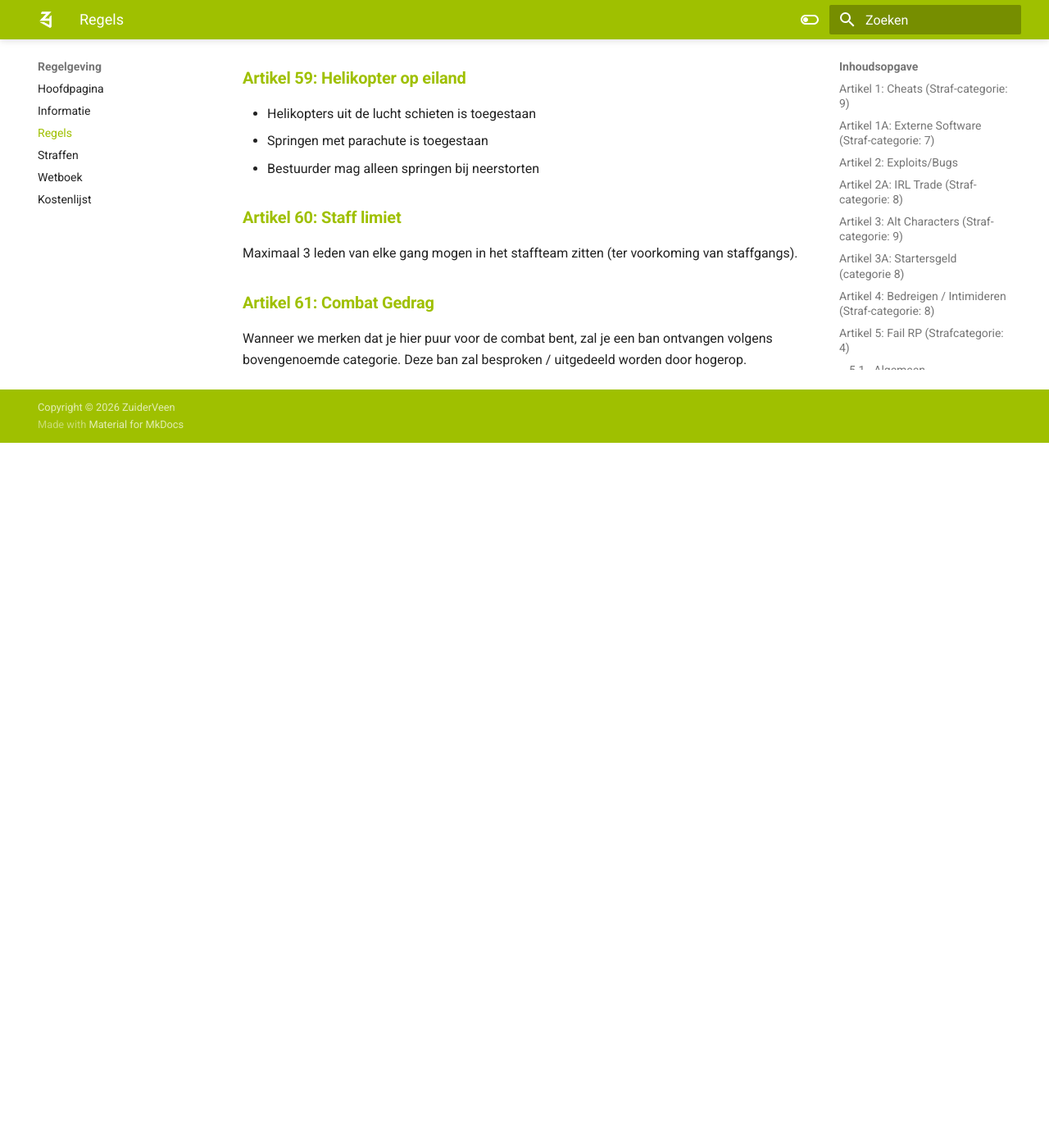
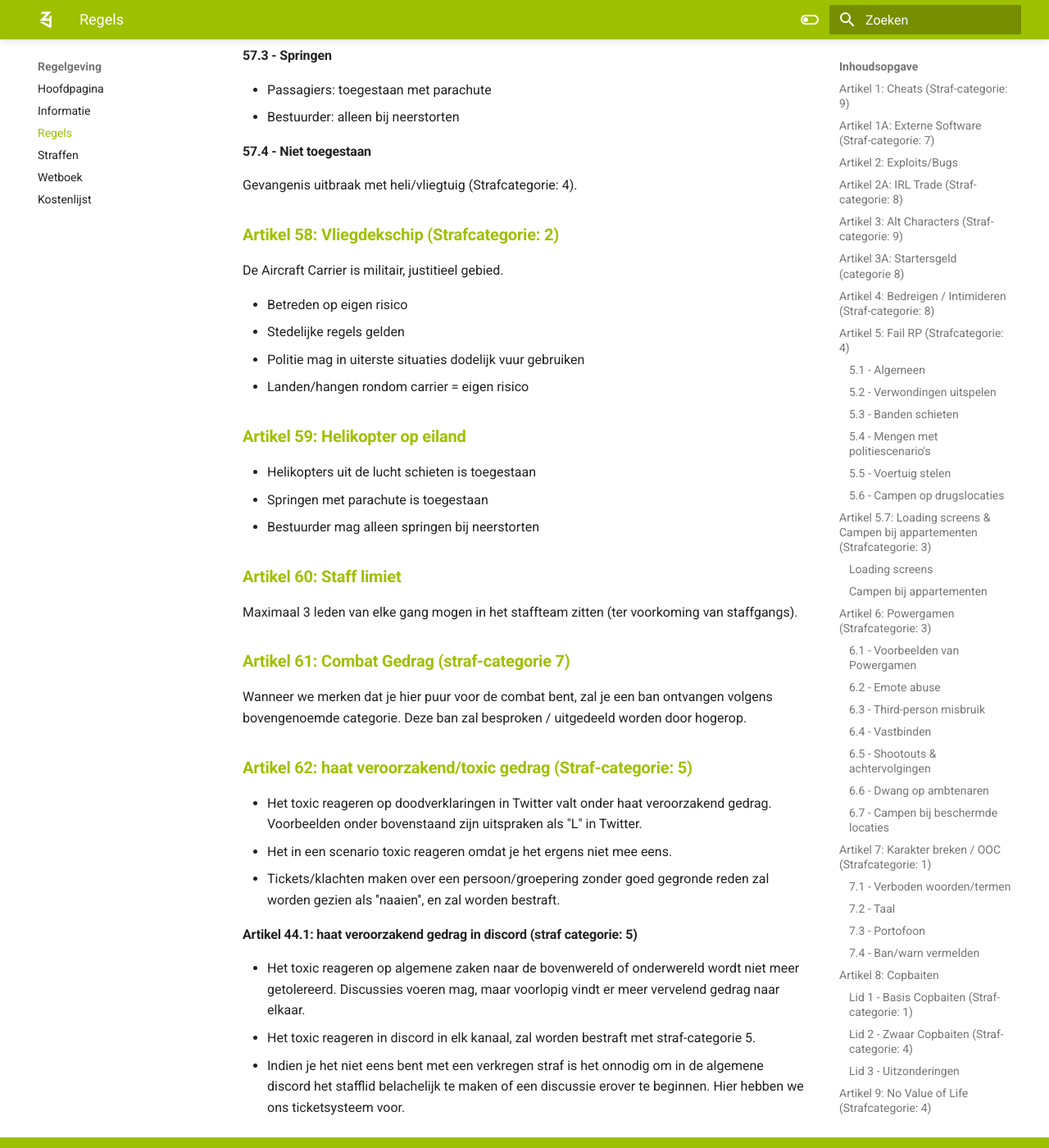
Before and after one commit to exqlusive/zuiderveen-apv, an MkDocs documentation site: the page built from docs/regels.md, in a window 1280 px wide and 1400 px high, scrolled down 34746 px. Shown: the whole window at 82% size. Built offline with MkDocs 1.6.1 and Material for MkDocs 9.7.7, drawn with Linux system fonts in a browser that asks for light colours; before the commit the page ends 35286 px from its top, so only the background shows below that; some of the changed text lies outside the part shown.

Commit message:
feat(): :sparkles: added new rules

```diff
--- a/docs/regels.md
+++ b/docs/regels.md
@@ -39,7 +39,7 @@
 
 ### **Artikel 4: Bedreigen / Intimideren (Straf-categorie: 8)**
 
-1. Het bedreigen of intimideren van spelers en/of staffleden met een DDoS-aanval is **ten strengste verboden**.
+1. Het in real life bedreigen of intimideren van spelers en/of staffleden is **ten strengste verboden**.
 2. Het doxen (privégegevens delen) of DDoS'en van spelers en/of staffleden is **ten strengste verboden**.
 
 ### **Artikel 5: Fail RP (Strafcategorie: 4)**
@@ -72,6 +72,10 @@
 | Crashen tegen andere voertuigen                         | > 85 km/u |
 | Crashen met een motor                                   | > 55 km/u |
 | Van motor afgeschoten worden                            | > 55 km/u |
+
+!!! example "Niet van toepassing bij"
+    - Een voertuig schraapt tegen een railing
+    - Een voertuig op de zijkant schuift en hierna op de wielen terechtkomt
 
 Ook bij:
 
@@ -350,9 +354,12 @@
 
 #### 14.3 - Op eigen risico
 
-- Waarschuwen of pitten wordt gezien als dreiging - je mag direct uit je voertuig doodgeschoten worden
+- Waarschuwen wordt gezien als dreiging - je mag direct uit je voertuig doodgeschoten worden
 - Wegrijden tijdens een duidelijke wapenbedreiging - word je doodgeschoten, dan is dit geen RDM
 - Verbaal provoceren richting andere spelers
+- Rijden in een groep waarbij de gang dezelfde herkenningspunten heeft, is eigen risico. Zodra een van die groep wat doet, mag de rest van de groep banden geschoten worden. Herkenningspunten zijn bijvoorbeeld combinaties tussen: Dezelfde voertuig kleur of velgenkleur, maar ook kleding. Doodschieten van mensen zonder dat zij de juiste reden ervoor hebben is nog steeds KOS.
+!!! warning "Pas op:"
+    - Pitten valt niet direct onder een geldige reden.
 
 #### 14.4 - Verplichtingen
 
@@ -689,6 +696,7 @@
 - Bij een gestarte overval- en/of aanwezige politie: geen menging door derde partij (ook niet bij achtervolging)
 - Bij gijzeling met politie op locatie: geen menging door derde partij
 - Uitzondering: als je foto/locatie deelt over verzamelplaats hostages mag er wel gemengd worden
+- Niet gewapende betrokkenen moeten minimaal 300 meter afstand houden van de overval locatie
 
 *Outsiders mogen wel gepakt worden.*
 
@@ -1274,6 +1282,16 @@
 
 Maximaal 3 leden van elke gang mogen in het staffteam zitten (ter voorkoming van staffgangs).
 
-### **Artikel 61: Combat Gedrag**
+### **Artikel 61: Combat Gedrag (straf-categorie 7)**
 Wanneer we merken dat je hier puur voor de combat bent, zal je een ban ontvangen volgens bovengenoemde categorie.
 Deze ban zal besproken / uitgedeeld worden door hogerop.
+
+### **Artikel 62: haat veroorzakend/toxic gedrag (Straf-categorie: 5)**
+- Het toxic reageren op doodverklaringen in Twitter valt onder haat veroorzakend gedrag. Voorbeelden onder bovenstaand zijn uitspraken als "L" in Twitter.
+- Het in een scenario toxic reageren omdat je het ergens niet mee eens.
+- Tickets/klachten maken over een persoon/groepering zonder goed gegronde reden zal worden gezien als ''naaien'', en zal worden bestraft.
+
+#### **Artikel 44.1: haat veroorzakend gedrag in discord (straf categorie: 5)**
+- Het toxic reageren op algemene zaken naar de bovenwereld of onderwereld wordt niet meer getolereerd. Discussies voeren mag, maar voorlopig vindt er meer vervelend gedrag naar elkaar.
+- Het toxic reageren in discord in elk kanaal, zal worden bestraft met straf-categorie 5.
+- Indien je het niet eens bent met een verkregen straf is het onnodig om in de algemene discord het stafflid belachelijk te maken of een discussie erover te beginnen. Hier hebben we ons ticketsysteem voor.
```
